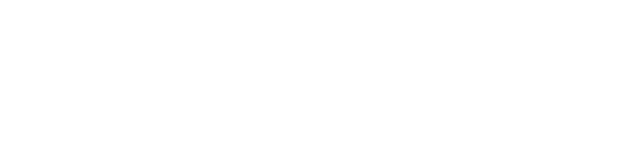
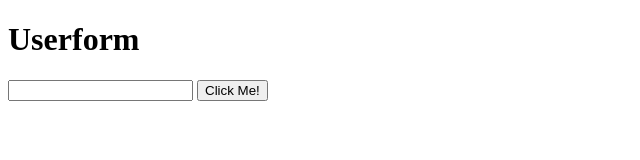
Before and after one commit to aleksandrchernogorov/webts, a website with bundled scripts: page index.html in a window 1280 px wide. Shown: the whole page, without its empty margins (0-640 px from the left). Built offline with nearby package versions, Linux system fonts and the light colour scheme; data requests are answered from the project's data file.

Commit message:
One more

```diff
--- a/index.html
+++ b/index.html
@@ -2,6 +2,7 @@
 <html>
   <head></head>
   <body>
+    <div id="root"></div>
     <script src="./src/index.ts"></script>
   </body>
 </html>
--- a/src/index.ts
+++ b/src/index.ts
@@ -1,7 +1,5 @@
-import { User } from './models/User';
-const collection = User.buildUserCollection();
+import { UserForm } from './views/UserForm';
 
-collection.on('change', () => {
-  console.log(collection);
-});
-collection.fetch();
+const userForm = new UserForm(document.getElementById('root'));
+
+userForm.render();
--- /dev/null
+++ b/src/views/UserForm.ts
@@ -0,0 +1,46 @@
+export class UserForm {
+  constructor(public parent: Element) {}
+
+  eventsMap(): { [key: string]: () => void } {
+    return {
+      'click:button': this.onButtonClick,
+      'mouseenter:h1': this.onHeaderHover
+    };
+  }
+
+  onHeaderHover(): void {
+    console.log('h1 was hovered over');
+  }
+
+  onButtonClick(): void {
+    console.log('Hi there!');
+  }
+
+  template(): string {
+    return `
+    <div>
+      <h1>Userform</h1>
+      <input />
+      <button>Click Me!</button>
+    </div>
+    `;
+  }
+
+  bindEvents(fragment: DocumentFragment): void {
+    const eventsMap = this.eventsMap();
+    for (let eventKey in eventsMap) {
+      const [eventName, selector] = eventKey.split(':');
+
+      fragment.querySelectorAll(selector).forEach((element) => {
+        element.addEventListener(eventName, eventsMap[eventKey]);
+      });
+    }
+  }
+  render(): void {
+    const templateElement = document.createElement('template');
+    templateElement.innerHTML = this.template();
+    this.bindEvents(templateElement.content);
+
+    this.parent.append(templateElement.content);
+  }
+}
```
Also changed, not shown: dist/index.html, 2 other files.
